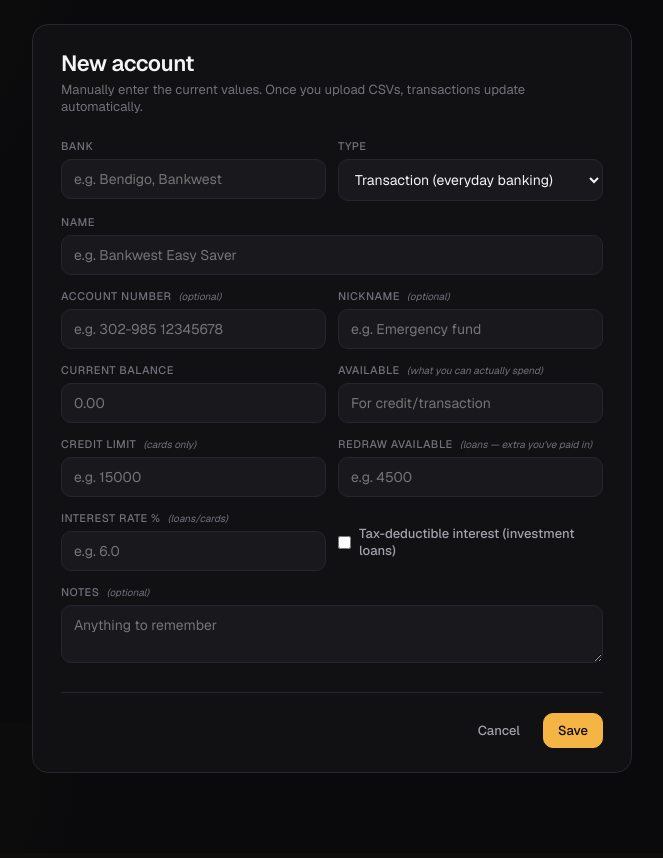
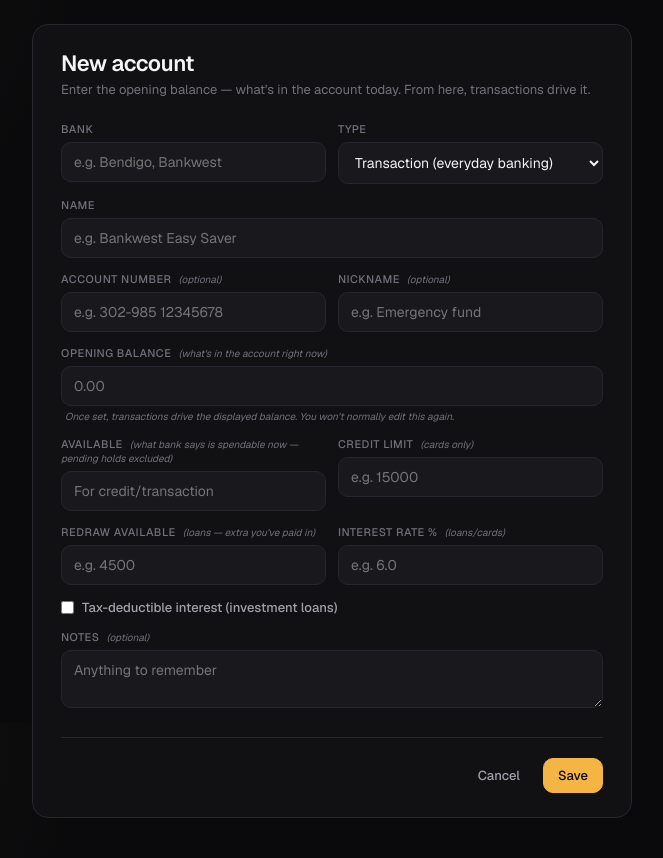
Before and after one commit to HepAU/hepburn-finance, a Flask app: page /accounts/new in a window 1280 px wide. Shown: the part 77-935 px from the top of the page, without its empty margins (308-971 px from the left). Before the commit the page ends 850 px from the top, so only its background shows below. Run offline with Flask 3, Linux system fonts and the light colour scheme; parts of the project's set-up code (start-up, migrations or seed data) failed here and were passed over.

Commit message:
v0.4.0 Packagae
Calendar past-day click (in v0.4.0 zip) — clicking any past date on the calendar now fetches and displays the actual transactions for that day. Future dates still show scheduled bills/transfers as before. The popover label switches between "Forecast" (future) and "Day total" (past) automatically.
Balance lock model (in v0.4.0 zip) — major refactor:

New accounts: enter "opening balance" once at creation
Existing accounts: opening_balance auto-seeded from current balance via migration
Edit form no longer has an editable balance field — shows "Current computed balance" read-only with opening + last-tx-date underneath
Account cards show "Updated YYYY-MM-DD" indicator (date of most recent transaction, or "No transactions yet")
Override path hidden in <details> disclosure on the edit page — for the rare bank-fee-didn't-import case
All balance computation goes through one hydrate_accounts() helper so there's a single source of truth
HA sensors, forecasts, and the dashboard all use computed balances

```diff
--- a/hepburn_finance/app/routes.py
+++ b/hepburn_finance/app/routes.py
@@ -147,7 +147,7 @@ def dashboard():
     selected_ids = _selected_account_ids()
 
     with get_db() as conn:
-        all_accounts = conn.execute(
+        all_accounts_raw = conn.execute(
             "SELECT * FROM accounts WHERE archived=0 ORDER BY bank, type, name"
         ).fetchall()
         recent_tx = conn.execute(
@@ -160,12 +160,16 @@ def dashboard():
             "SELECT * FROM interest_free_plans ORDER BY expiry_date ASC"
         ).fetchall()
 
+    # Hydrate accounts with computed balances + last-updated dates
+    from app.balances import hydrate_accounts
+    all_accounts = hydrate_accounts(all_accounts_raw)
+
     # Account-id → name map (for transfer rendering)
     account_name = {a['id']: a['name'] for a in all_accounts}
 
     accounts_by_bank = {}
     for a in all_accounts:
-        accounts_by_bank.setdefault(a['bank'], []).append(dict(a))
+        accounts_by_bank.setdefault(a['bank'], []).append(a)
 
     balances, starting_bal, instances_60d = forecast_daily_balances(
         selected_ids, days_ahead=60, today=today
@@ -183,16 +187,18 @@ def dashboard():
     suggestions = smart_transfer_suggestions(selected_ids, today)
     debt = debt_attack_order()
 
+    # Cash total uses display_balance (which respects manual `available`
+    # override on transaction/credit accounts), so it matches what the user
+    # sees on the cards. For savings accounts that's just computed_balance.
     cash_total = sum(
-        (a['available'] if a['available'] is not None else a['balance'])
-        for a in all_accounts
+        a['display_balance'] for a in all_accounts
         if a['type'] in ('transaction', 'savings')
     )
     debt_total = sum(
-        a['balance'] for a in all_accounts
+        a['computed_balance'] for a in all_accounts
         if a['type'] in ('loan_investment', 'loan_personal', 'loan_informal', 'ppor', 'loan')
     )
-    credit_total = sum(a['balance'] for a in all_accounts if a['type'] == 'credit')
+    credit_total = sum(a['computed_balance'] for a in all_accounts if a['type'] == 'credit')
     redraw_total = sum(
         (a['available_redraw'] or 0) for a in all_accounts
         if a['type'] in ('loan_investment', 'loan_personal', 'ppor', 'loan')
@@ -240,18 +246,25 @@ def toggle_account():
 @bp.route('/accounts/new', methods=['GET', 'POST'])
 def new_account():
     if request.method == 'POST':
+        opening_bal = request.form.get('opening_balance')
+        if opening_bal is None or opening_bal == '':
+            return 'Opening balance is required', 400
+        opening_bal = float(opening_bal)
+
         with get_db() as conn:
             conn.execute(
-                'INSERT INTO accounts (bank, name, nickname, account_number, type, balance, '
+                'INSERT INTO accounts (bank, name, nickname, account_number, type, '
+                'balance, opening_balance, balance_last_updated, '
                 'available, available_redraw, credit_limit, interest_rate, is_deductible, notes) '
-                'VALUES (?,?,?,?,?,?,?,?,?,?,?,?)',
+                'VALUES (?,?,?,?,?,?,?,datetime(\'now\'),?,?,?,?,?,?)',
                 (
                     request.form.get('bank', '').strip() or 'Other',
                     request.form.get('name', '').strip(),
                     request.form.get('nickname', '').strip() or None,
                     request.form.get('account_number', '').strip() or None,
                     request.form.get('type', 'transaction'),
-                    float(request.form.get('balance') or 0),
+                    opening_bal,  # legacy `balance` matches opening at creation
+                    opening_bal,
                     float(request.form.get('available')) if request.form.get('available') else None,
                     float(request.form.get('available_redraw')) if request.form.get('available_redraw') else None,
                     float(request.form.get('credit_limit')) if request.form.get('credit_limit') else None,
@@ -267,14 +280,33 @@ def new_account():
 @bp.route('/accounts/<int:aid>/edit', methods=['GET', 'POST'])
 def edit_account(aid):
     with get_db() as conn:
-        acc = conn.execute('SELECT * FROM accounts WHERE id=?', (aid,)).fetchone()
-        if not acc:
+        acc_row = conn.execute('SELECT * FROM accounts WHERE id=?', (aid,)).fetchone()
+        if not acc_row:
             return 'Not found', 404
 
         if request.method == 'POST':
+            # Override opening balance flow (advanced — hidden in <details>)
+            new_opening = request.form.get('new_opening_balance')
+            opening_as_of = request.form.get('opening_as_of') or date.today().isoformat()
+            if new_opening:
+                try:
+                    new_opening_val = float(new_opening)
+                    # Wipe transactions before the as-of date
+                    conn.execute(
+                        'DELETE FROM transactions WHERE account_id=? AND date < ?',
+                        (aid, opening_as_of)
+                    )
+                    conn.execute(
+                        'UPDATE accounts SET opening_balance=?, balance_last_updated=datetime(\'now\') '
+                        'WHERE id=?',
+                        (new_opening_val, aid)
+                    )
+                except ValueError:
+                    pass
+
             conn.execute(
                 'UPDATE accounts SET bank=?, name=?, nickname=?, account_number=?, '
-                'type=?, balance=?, available=?, available_redraw=?, credit_limit=?, '
+                'type=?, available=?, available_redraw=?, credit_limit=?, '
                 'interest_rate=?, is_deductible=?, notes=?, updated_at=datetime(\'now\') WHERE id=?',
                 (
                     request.form.get('bank', '').strip() or 'Other',
@@ -282,7 +314,6 @@ def edit_account(aid):
                     request.form.get('nickname', '').strip() or None,
                     request.form.get('account_number', '').strip() or None,
                     request.form.get('type', 'transaction'),
-                    float(request.form.get('balance') or 0),
                     float(request.form.get('available')) if request.form.get('available') else None,
                     float(request.form.get('available_redraw')) if request.form.get('available_redraw') else None,
                     float(request.form.get('credit_limit')) if request.form.get('credit_limit') else None,
@@ -293,7 +324,11 @@ def edit_account(aid):
                 ),
             )
             return redirect(url_for('main.dashboard'))
-    return render_template('account_form.html', account=dict(acc))
+
+    # Hydrate the single account so the form can show computed_balance
+    from app.balances import hydrate_accounts
+    hydrated = hydrate_accounts([acc_row])
+    return render_template('account_form.html', account=hydrated[0] if hydrated else dict(acc_row))
 
 
 @bp.route('/accounts/<int:aid>/delete', methods=['POST'])
@@ -896,6 +931,40 @@ def upload():
 
 # ---------- API ----------
 
+@bp.route('/api/day-details')
+def api_day_details():
+    """Return all transactions on a specific date for the calendar's day-click popover."""
+    day = request.args.get('date', '')
+    if not day:
+        return jsonify({'transactions': []})
+    selected_ids = _selected_account_ids()
+    if not selected_ids:
+        return jsonify({'transactions': []})
+    placeholders = ','.join('?' * len(selected_ids))
+    with get_db() as conn:
+        rows = conn.execute(
+            f"SELECT t.id, t.date, t.amount, t.description, t.category, "
+            f"t.is_internal_transfer, a.name AS account_name "
+            f"FROM transactions t JOIN accounts a ON t.account_id = a.id "
+            f"WHERE t.account_id IN ({placeholders}) AND t.date = ? "
+            f"AND (t.is_internal_transfer = 0 OR t.is_internal_transfer IS NULL) "
+            f"ORDER BY ABS(t.amount) DESC",
+            (*selected_ids, day)
+        ).fetchall()
+    return jsonify({
+        'transactions': [
+            {
+                'id': r['id'],
+                'amount': r['amount'],
+                'description': r['description'],
+                'category': r['category'] or 'Uncategorised',
+                'account_name': r['account_name'],
+            }
+            for r in rows
+        ]
+    })
+
+
 @bp.route('/api/forecast')
 def api_forecast():
     """Return forecast data for a date range, used by the calendar."""
--- a/hepburn_finance/app/static/style.css
+++ b/hepburn_finance/app/static/style.css
@@ -979,3 +979,12 @@ a:hover { text-decoration: underline; }
 .account-card:hover .acc-reconcile { opacity: 1; }
 .acc-reconcile:hover { background: var(--blue); color: var(--bg-0); text-decoration: none; }
 .account-card.selected .acc-reconcile { opacity: 1; top: 36px; }
+
+/* Account card "Last updated" small footer */
+.acc-last-updated {
+  font-size: 10px;
+  color: var(--text-3);
+  margin-top: 6px;
+  font-style: italic;
+  opacity: 0.7;
+}
--- a/hepburn_finance/app/templates/account_form.html
+++ b/hepburn_finance/app/templates/account_form.html
@@ -11,7 +11,13 @@
 
   <form class="form-card" method="POST">
     <h2>{% if account %}{{ account.name }}{% else %}New account{% endif %}</h2>
-    <p class="form-sub">Manually enter the current values. Once you upload CSVs, transactions update automatically.</p>
+    <p class="form-sub">
+      {% if account %}
+        Balance is computed from opening + transactions. Upload CSVs to keep it current.
+      {% else %}
+        Enter the opening balance — what's in the account today. From here, transactions drive it.
+      {% endif %}
+    </p>
 
     <div class="form-grid-2">
       <div class="form-row">
@@ -52,43 +58,82 @@
       </div>
     </div>
 
+    {% if not account %}
+    <div class="form-row">
+      <label>Opening balance <span class="form-hint">(what's in the account right now)</span></label>
+      <input type="number" name="opening_balance" step="0.01" placeholder="0.00" required>
+      <p class="form-hint" style="margin-top: 4px;">
+        Once set, transactions drive the displayed balance. You won't normally edit this again.
+      </p>
+    </div>
+    {% else %}
+    <div class="form-row" style="background: var(--bg-1); padding: 12px 14px; border-radius: 8px;">
+      <label style="margin: 0;">Current computed balance</label>
+      <div style="font-size: 22px; font-weight: 500; padding: 6px 0; font-feature-settings: 'tnum';">
+        {% set bal = account.computed_balance if account.computed_balance is defined else account.balance %}
+        {% if bal is none %}—{% else %}{{ ('-' if bal < 0 else '') }}${{ '{:,.2f}'.format(bal | abs) }}{% endif %}
+      </div>
+      <p class="form-hint" style="margin: 0;">
+        Opening balance: {% if account.opening_balance is not none %}${{ '%.2f' | format(account.opening_balance) }}{% else %}not set{% endif %}{% if account.latest_tx_date %} · Last transaction: {{ account.latest_tx_date }}{% endif %}
+      </p>
+    </div>
+    {% endif %}
+
     <div class="form-grid-2">
       <div class="form-row">
-        <label>Current balance</label>
-        <input type="number" name="balance" step="0.01" value="{{ account.balance if account else '' }}" placeholder="0.00" required>
+        <label>Available <span class="form-hint">(what bank says is spendable now — pending holds excluded)</span></label>
+        <input type="number" name="available" step="0.01" value="{{ account.available if account and account.available is not none else '' }}" placeholder="For credit/transaction">
       </div>
       <div class="form-row">
-        <label>Available <span class="form-hint">(what you can actually spend)</span></label>
-        <input type="number" name="available" step="0.01" value="{{ account.available if account and account.available is not none else '' }}" placeholder="For credit/transaction">
+        <label>Credit limit <span class="form-hint">(cards only)</span></label>
+        <input type="number" name="credit_limit" step="0.01" value="{{ account.credit_limit if account and account.credit_limit is not none else '' }}" placeholder="e.g. 15000">
       </div>
     </div>
 
     <div class="form-grid-2">
       <div class="form-row">
-        <label>Credit limit <span class="form-hint">(cards only)</span></label>
-        <input type="number" name="credit_limit" step="0.01" value="{{ account.credit_limit if account and account.credit_limit is not none else '' }}" placeholder="e.g. 15000">
-      </div>
-      <div class="form-row">
         <label>Redraw available <span class="form-hint">(loans — extra you've paid in)</span></label>
         <input type="number" name="available_redraw" step="0.01" value="{{ account.available_redraw if account and account.available_redraw is not none else '' }}" placeholder="e.g. 4500">
       </div>
-    </div>
-
-    <div class="form-grid-2">
       <div class="form-row">
         <label>Interest rate % <span class="form-hint">(loans/cards)</span></label>
         <input type="number" name="interest_rate" step="0.01" value="{{ account.interest_rate if account and account.interest_rate is not none else '' }}" placeholder="e.g. 6.0">
       </div>
-      <div class="form-row checkbox-row" style="align-self: end; padding-bottom: 12px;">
-        <input type="checkbox" name="is_deductible" id="is_deductible" {% if account and account.is_deductible %}checked{% endif %}>
-        <label for="is_deductible">Tax-deductible interest (investment loans)</label>
-      </div>
+    </div>
+
+    <div class="form-row checkbox-row">
+      <input type="checkbox" name="is_deductible" id="is_deductible" {% if account and account.is_deductible %}checked{% endif %}>
+      <label for="is_deductible">Tax-deductible interest (investment loans)</label>
     </div>
 
     <div class="form-row">
       <label>Notes <span class="form-hint">(optional)</span></label>
       <textarea name="notes" rows="2" placeholder="Anything to remember">{{ account.notes if account and account.notes else '' }}</textarea>
     </div>
+
+    {% if account %}
+    <details class="form-card" style="background: var(--bg-1); margin: 16px 0; padding: 0;">
+      <summary style="padding: 12px 14px; cursor: pointer; font-size: 12px; color: var(--text-3);">⚙ Override opening balance (advanced)</summary>
+      <div style="padding: 0 14px 14px 14px;">
+        <p class="form-hint" style="margin-top: 0;">
+          Use this only if reality has drifted from the dashboard — e.g. a bank fee that didn't import, or you've started fresh and want to set today's balance directly. Most of the time, upload a CSV instead.
+        </p>
+        <div class="form-grid-2">
+          <div class="form-row">
+            <label>New opening balance</label>
+            <input type="number" name="new_opening_balance" step="0.01" placeholder="Leave blank to keep">
+          </div>
+          <div class="form-row">
+            <label>As-of date</label>
+            <input type="date" name="opening_as_of" placeholder="Defaults to today">
+          </div>
+        </div>
+        <p class="form-hint">
+          Setting a new opening balance will delete all transactions before the as-of date and use the new figure as the starting point.
+        </p>
+      </div>
+    </details>
+    {% endif %}
 
     <div class="form-actions">
       <div>
--- a/hepburn_finance/config.yaml
+++ b/hepburn_finance/config.yaml
@@ -1,6 +1,6 @@
 ---
 name: Hepburn Finance
-version: "0.3.0"
+version: "0.4.0"
 slug: hepburn_finance
 description: Family finance dashboard with cash flow forecasting, scheduled bills, and AI-assisted insights
 url: https://github.com/HepAU/hepburn-finance
```
Also changed, not shown: hepburn_finance/app/balances.py (added, +104 -0 lines), hepburn_finance/app/database.py (+26 -0 lines), hepburn_finance/app/forecast.py (+12 -10 lines), hepburn_finance/app/ha_sensors.py (+43 -6 lines), hepburn_finance/app/templates/dashboard.html (+60 -8 lines), hepburn_finance/CHANGELOG.md.
